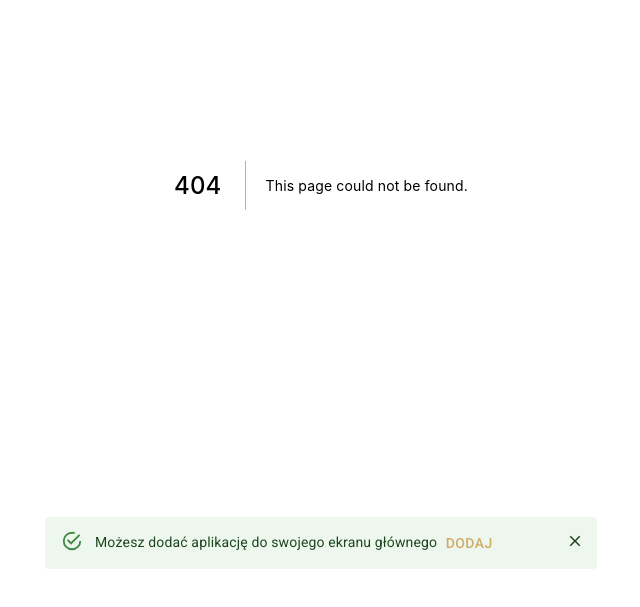
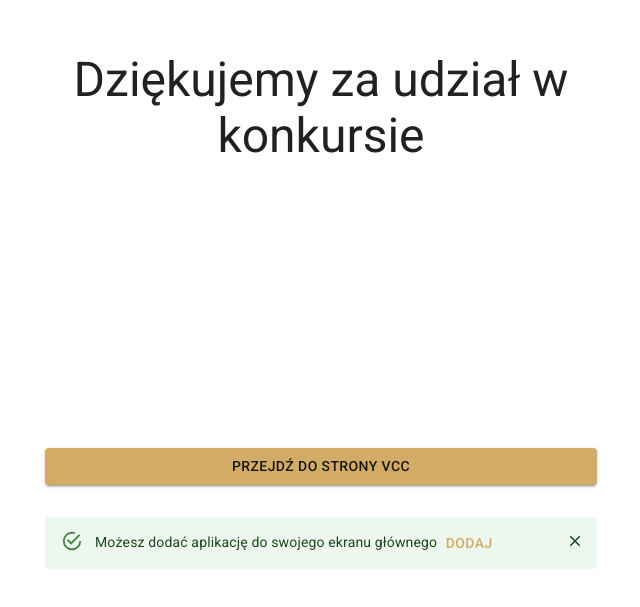
Before and after one commit to Nowik434/nextjs_pwa_app, a Next.js app: page /redirect in a window 1280 px wide. Before the commit this address had no page. Shown: the part 215-822 px from the top of the page, without its empty margins (319-959 px from the left). After the commit the page ends 800 px from the top, so only its background shows below. Built offline with nearby package versions, Linux system fonts and the light colour scheme.

Commit message:
added redirections

```diff
--- /dev/null
+++ b/pages/redirect/index.js
@@ -0,0 +1,20 @@
+import React from 'react';
+import Typography from '@mui/material/Typography';
+import Button from '@mui/material/Button';
+import { useRouter } from 'next/router';
+
+const Redirect = () => {
+    const router = useRouter();
+    return (
+        <>
+            <Typography variant="h3" component="h3" gutterBottom align="center">
+                Dziękujemy za udział w konkursie
+            </Typography>
+            <Button variant="contained" onClick={() => router.replace('https://kwalifikacje.vccsystem.eu/?page_id=198')} sx={{ mb: 4 }}>
+                Przejdź do strony VCC
+            </Button>
+        </>
+    );
+}
+
+export default Redirect;
```
Also changed, not shown: public/manifest.json.
